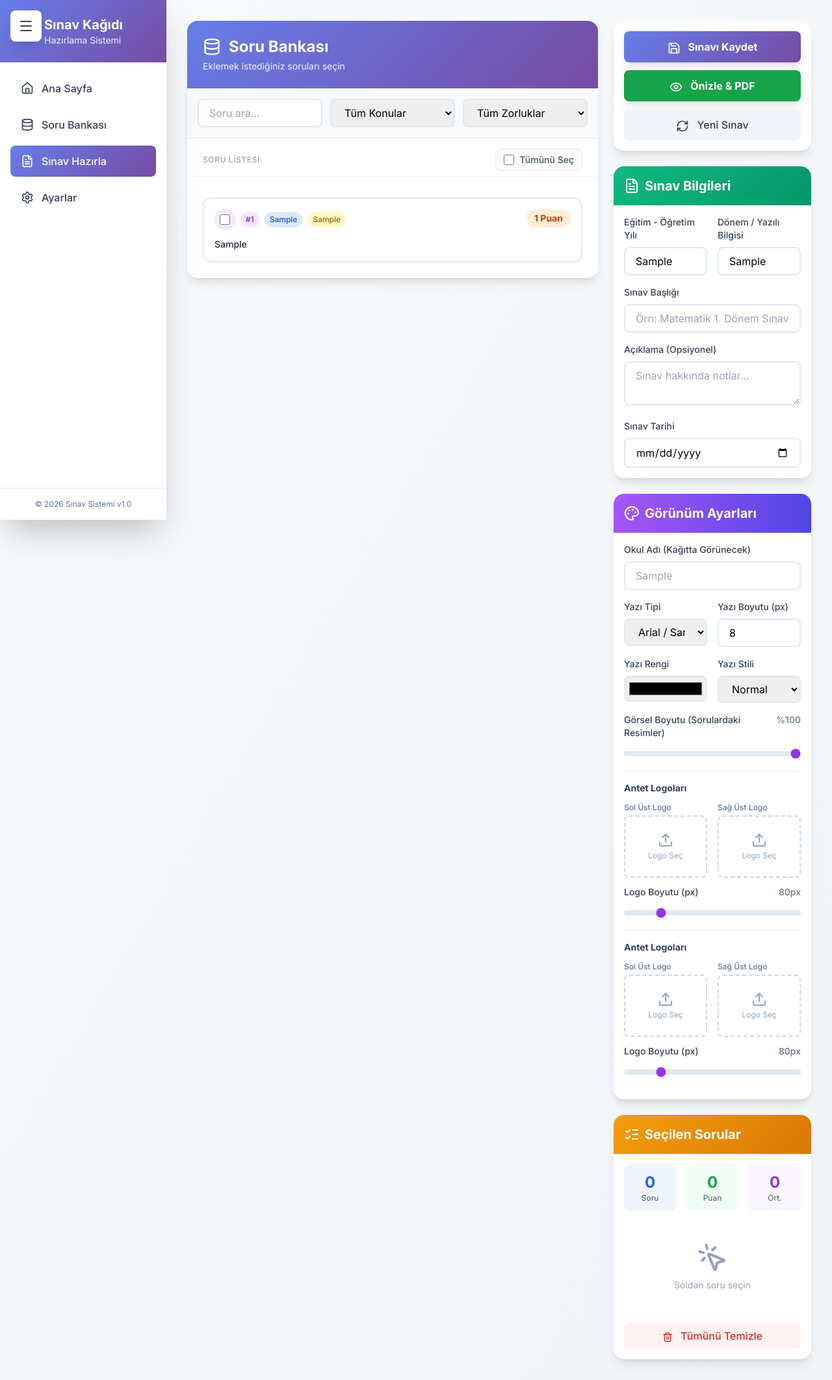
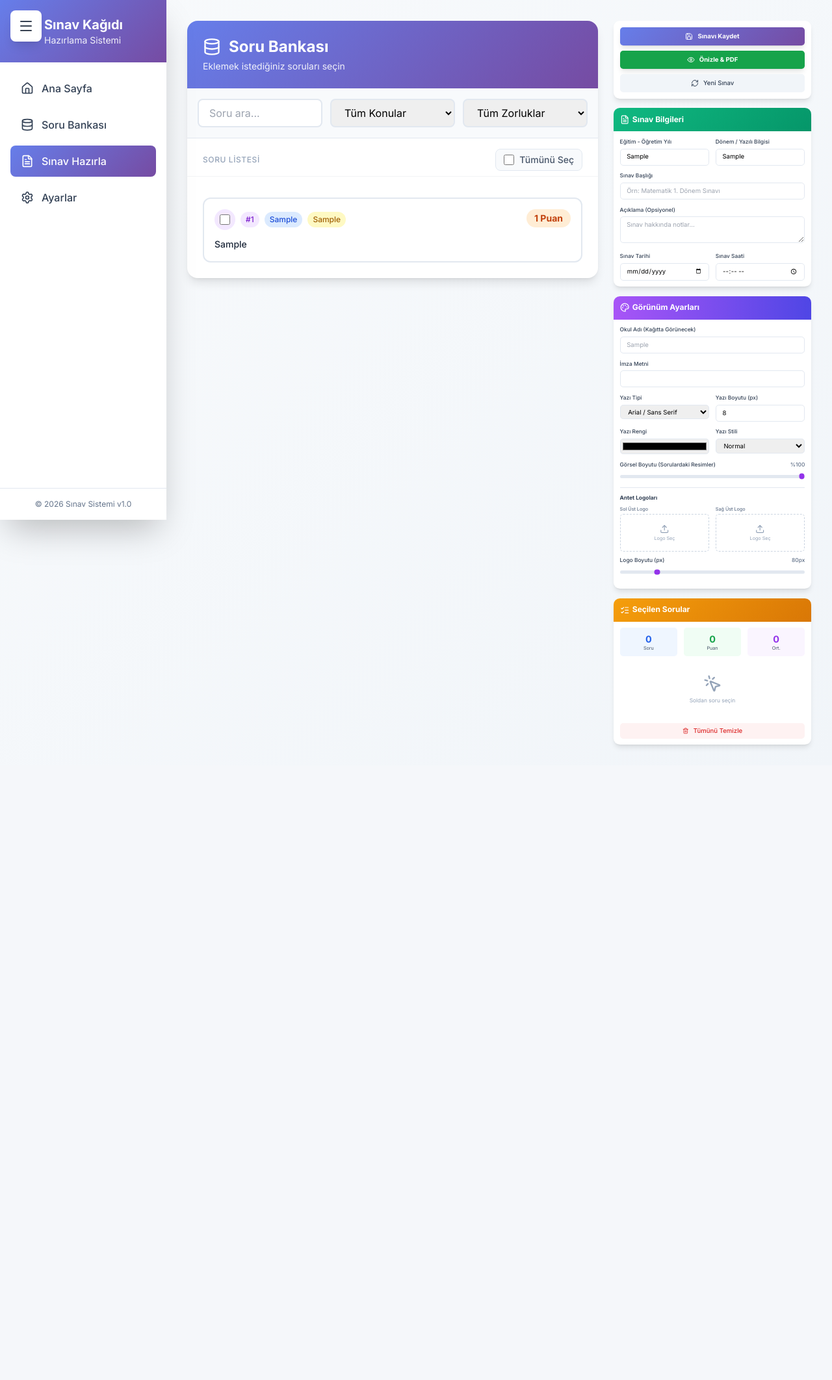
Before and after one commit to erdemalpar/SinavKagidi, a Flask app: page /sinav-hazirlama in a window 1280 px wide. Shown: the whole page at 65% size. After the commit the page ends 1152 px from the top, so only its background shows below. Run offline with Flask 3, Linux system fonts and the light colour scheme; tables that the repository leaves empty hold one stand-in row (values such as "Sample post"); some libraries are stand-ins or nearby versions.

Commit message:
Önemli güncellemeler: Sınav saati, imza metni ayarı, manuel sayfa sonu, orantılı fontlar ve UI iyileştirmeleri

```diff
--- a/app.py
+++ b/app.py
@@ -195,7 +195,28 @@ def sinav_hazirlama():
         ayarlar = SinavAyarlari()
         db.session.add(ayarlar)
         db.session.commit()
-    return render_template('sinav_hazirlama.html', sorular=sorular, ayarlar=ayarlar)
+
+    # Düzenleme modu: URL'den sınav ID'si gelirse o sınavı yükle
+    sinav_id = request.args.get('sinav')
+    eski_sinav = None
+    if sinav_id:
+        eski_sinav = SinavKagidi.query.get(sinav_id)
+
+    return render_template('sinav_hazirlama.html', sorular=sorular, ayarlar=ayarlar, eski_sinav=eski_sinav)
+
+@app.template_filter('turkce_tarih')
+def turkce_tarih_filter(tarih_str):
+    if not tarih_str:
+        return ""
+    try:
+        from datetime import datetime
+        # Tarih formatı: YYYY-MM-DD
+        dt = datetime.strptime(tarih_str, '%Y-%m-%d')
+        aylar = ['', 'Ocak', 'Şubat', 'Mart', 'Nisan', 'Mayıs', 'Haziran',
+                'Temmuz', 'Ağustos', 'Eylül', 'Ekim', 'Kasım', 'Aralık']
+        return f"{dt.day} {aylar[dt.month]} {dt.year}"
+    except:
+        return tarih_str
 
 @app.route('/sinav-kaydet', methods=['POST'])
 def sinav_kaydet():
@@ -208,7 +229,9 @@ def sinav_kaydet():
             donem=data.get('donem'),
             aciklama=data.get('aciklama'),
             tarih=data.get('tarih'),
+            saat=data.get('saat'), # Yeni eklenen
             okul_adi=data.get('okul_adi'),
+            imza_metni=data.get('imza_metni'), # Yeni İmza Metni
             yazi_fontu=data.get('yazi_fontu'),
             yazi_boyutu=data.get('yazi_boyutu', 12),
             yazi_rengi=data.get('yazi_rengi', '#000000'),
--- a/models.py
+++ b/models.py
@@ -93,6 +93,7 @@ class SinavKagidi(db.Model):
     donem = db.Column(db.String(100))
     aciklama = db.Column(db.Text)
     tarih = db.Column(db.String(50))
+    saat = db.Column(db.String(10)) # Sınav saati
     # Görünüm Ayarları
     okul_adi = db.Column(db.String(200))
     yazi_fontu = db.Column(db.String(100), default='font-sans')
@@ -103,6 +104,7 @@ class SinavKagidi(db.Model):
     logo_sol = db.Column(db.String(500))
     logo_sag = db.Column(db.String(500))
     logo_boyutu = db.Column(db.Integer, default=80) # Pixel olarak
+    imza_metni = db.Column(db.String(200), default='Öğr.Gör.Erdem ALPAR')
 
     olusturma_tarihi = db.Column(db.DateTime, default=datetime.utcnow)
     guncelleme_tarihi = db.Column(db.DateTime, default=datetime.utcnow, onupdate=datetime.utcnow)
--- a/templates/sinav_hazirlama.html
+++ b/templates/sinav_hazirlama.html
@@ -109,7 +109,7 @@
     </div>
 
     <!-- Sağ Panel - Seçilen Sorular ve Sınav Ayarları -->
-    <div class="space-y-6">
+    <div class="space-y-6" style="zoom: 0.6;">
         <!-- Eylem Butonları -->
         <div class="bg-white rounded-2xl shadow-lg p-4 space-y-3">
             <button onclick="sinavKaydet()"
@@ -165,10 +165,17 @@
                         class="w-full px-4 py-2 border-2 border-slate-200 rounded-lg focus:border-purple-500 focus:outline-none"></textarea>
                 </div>
 
-                <div>
-                    <label class="block text-sm font-medium text-slate-700 mb-2">Sınav Tarihi</label>
-                    <input type="date" id="sinavTarih"
-                        class="w-full px-4 py-2 border-2 border-slate-200 rounded-lg focus:border-purple-500 focus:outline-none transition-all">
+                <div class="grid grid-cols-2 gap-4">
+                    <div>
+                        <label class="block text-sm font-medium text-slate-700 mb-2">Sınav Tarihi</label>
+                        <input type="date" id="sinavTarih"
+                            class="w-full px-4 py-2 border-2 border-slate-200 rounded-lg focus:border-purple-500 focus:outline-none transition-all">
+                    </div>
+                    <div>
+                        <label class="block text-sm font-medium text-slate-700 mb-2">Sınav Saati</label>
+                        <input type="time" id="sinavSaat"
+                            class="w-full px-4 py-2 border-2 border-slate-200 rounded-lg focus:border-purple-500 focus:outline-none transition-all">
+                    </div>
                 </div>
             </div>
         </div>
@@ -188,6 +195,14 @@
                     <label class="block text-sm font-medium text-slate-700 mb-2">Okul Adı (Kağıtta Görünecek)</label>
                     <input type="text" id="sinavOkulAdi"
                         placeholder="{{ ayarlar.okul_adi if ayarlar else 'Okul Adı Giriniz' }}"
+                        class="w-full px-4 py-2 border-2 border-slate-200 rounded-lg focus:border-purple-500 focus:outline-none transition-all">
+                </div>
+
+                <!-- İmza Metni -->
+                <div>
+                    <label class="block text-sm font-medium text-slate-700 mb-2">İmza Metni</label>
+                    <input type="text" id="sinavImzaMetni"
+                        value="{{ ayarlar.imza_metni if ayarlar else 'Öğr.Gör.Erdem ALPAR' }}"
                         class="w-full px-4 py-2 border-2 border-slate-200 rounded-lg focus:border-purple-500 focus:outline-none transition-all">
                 </div>
 
@@ -306,67 +321,7 @@
                 </div>
 
                 <!-- Antet Logoları -->
-                <div class="border-t border-slate-200 pt-4 mt-4">
-                    <h3 class="text-sm font-bold text-slate-700 mb-3">Antet Logoları</h3>
-                    <div class="grid grid-cols-2 gap-4">
-                        <!-- Sol Logo -->
-                        <div>
-                            <label class="block text-xs font-medium text-slate-500 mb-1">Sol Üst Logo</label>
-                            <div class="relative group border-2 border-dashed border-slate-300 rounded-lg p-2 text-center hover:bg-slate-50 hover:border-purple-300 transition-all h-24 flex items-center justify-center cursor-pointer"
-                                onclick="document.getElementById('solLogoInput').click()">
-                                <input type="file" id="solLogoInput" class="hidden" accept="image/*"
-                                    onchange="logoYukle(this, 'sol')">
-                                <input type="hidden" id="sinavLogoSol">
-                                <div id="solLogoPlaceholder">
-                                    <i data-lucide="upload"
-                                        class="w-6 h-6 mx-auto text-slate-400 group-hover:text-purple-500"></i>
-                                    <span class="text-xs text-slate-400 group-hover:text-purple-500 block mt-1">Logo
-                                        Seç</span>
-                                </div>
-                                <div id="solLogoPreviewContainer"
-                                    class="hidden absolute inset-0 bg-white rounded-lg flex items-center justify-center p-1 border border-slate-200">
-                                    <img id="solLogoPreview" class="max-h-full max-w-full object-contain">
-                                    <button type="button" onclick="event.stopPropagation(); logoSil('sol')"
-                                        class="absolute -top-2 -right-2 bg-red-500 text-white rounded-full p-1 shadow-md hover:bg-red-600 transition-all z-10"><i
-                                            data-lucide="x" class="w-3 h-3"></i></button>
-                                </div>
-                            </div>
-                        </div>
-                        <!-- Sağ Logo -->
-                        <div>
-                            <label class="block text-xs font-medium text-slate-500 mb-1">Sağ Üst Logo</label>
-                            <div class="relative group border-2 border-dashed border-slate-300 rounded-lg p-2 text-center hover:bg-slate-50 hover:border-purple-300 transition-all h-24 flex items-center justify-center cursor-pointer"
-                                onclick="document.getElementById('sagLogoInput').click()">
-                                <input type="file" id="sagLogoInput" class="hidden" accept="image/*"
-                                    onchange="logoYukle(this, 'sag')">
-                                <input type="hidden" id="sinavLogoSag">
-                                <div id="sagLogoPlaceholder">
-                                    <i data-lucide="upload"
-                                        class="w-6 h-6 mx-auto text-slate-400 group-hover:text-purple-500"></i>
-                                    <span class="text-xs text-slate-400 group-hover:text-purple-500 block mt-1">Logo
-                                        Seç</span>
-                                </div>
-                                <div id="sagLogoPreviewContainer"
-                                    class="hidden absolute inset-0 bg-white rounded-lg flex items-center justify-center p-1 border border-slate-200">
-                                    <img id="sagLogoPreview" class="max-h-full max-w-full object-contain">
-                                    <button type="button" onclick="event.stopPropagation(); logoSil('sag')"
-                                        class="absolute -top-2 -right-2 bg-red-500 text-white rounded-full p-1 shadow-md hover:bg-red-600 transition-all z-10"><i
-                                            data-lucide="x" class="w-3 h-3"></i></button>
-                                </div>
-                            </div>
-                        </div>
-                    </div>
-                    <!-- Boyut Ayarı -->
-                    <div class="mt-3">
-                        <label class="block text-sm font-medium text-slate-700 mb-2 flex justify-between">
-                            <span>Logo Boyutu (px)</span>
-                            <span class="text-slate-500" id="logoBoyutLabel">80px</span>
-                        </label>
-                        <input type="range" id="sinavLogoBoyutu" min="40" max="250" value="80"
-                            class="w-full h-2 bg-slate-200 rounded-lg appearance-none cursor-pointer accent-purple-600"
-                            oninput="document.getElementById('logoBoyutLabel').textContent = this.value + 'px'">
-                    </div>
-                </div>
+
 
                 <div>
                 </div>
@@ -506,6 +461,14 @@
     }
 
     async function sinavKaydet() {
+        // UI ile Set senkronizasyonu (Garantilemek için)
+        document.querySelectorAll('.soru-checkbox:checked').forEach(checkbox => {
+            const soruId = parseInt(checkbox.dataset.soruId);
+            if (!isNaN(soruId)) {
+                secilenSorular.add(soruId);
+            }
+        });
+
         if (secilenSorular.size === 0) {
             toastGoster('Lütfen en az bir soru seçin', 'warning');
             return;
@@ -526,7 +489,9 @@
             egitim_yili: document.getElementById('sinavEgitimYili').value,
             donem: document.getElementById('sinavDonem').value,
             tarih: document.getElementById('sinavTarih').value,
+            saat: document.getElementById('sinavSaat').value,
             okul_adi: document.getElementById('sinavOkulAdi').value,
+            imza_metni: document.getElementById('sinavImzaMetni').value,
             yazi_fontu: document.getElementById('sinavYaziFontu').value,
             yazi_boyutu: document.getElementById('sinavYaziBoyutu').value,
             yazi_rengi: document.getElementById('sinavYaziRengi').value,
@@ -678,5 +643,78 @@
         document.getElementById(side === 'sol' ? 'solLogoPreview' : 'sagLogoPreview').src = '';
     }
 
+    // Eğer düzenleme modundaysak (eski_sinav varsa) verileri doldur
+    {% if eski_sinav %}
+    document.addEventListener('DOMContentLoaded', () => {
+        // Form Verileri
+        document.getElementById('sinavBaslik').value = "{{ eski_sinav.baslik }}";
+
+        // Çok satırlı metni JS stringine güvenli aktarmak için escape
+        const aciklama = `{{ eski_sinav.aciklama or '' }}`;
+        document.getElementById('sinavAciklama').value = aciklama;
+
+        document.getElementById('sinavEgitimYili').value = "{{ eski_sinav.egitim_yili or '' }}";
+        document.getElementById('sinavDonem').value = "{{ eski_sinav.donem or '' }}";
+        document.getElementById('sinavTarih').value = "{{ eski_sinav.tarih or '' }}";
+        document.getElementById('sinavSaat').value = "{{ eski_sinav.saat or '' }}";
+        document.getElementById('sinavOkulAdi').value = "{{ eski_sinav.okul_adi or '' }}";
+        document.getElementById('sinavImzaMetni').value = "{{ eski_sinav.imza_metni or '' }}";
+
+        // Görünüm Ayarları
+        document.getElementById('sinavYaziFontu').value = "{{ eski_sinav.yazi_fontu or 'font-sans' }}";
+        document.getElementById('sinavYaziBoyutu').value = "{{ eski_sinav.yazi_boyutu or 12 }}";
+        document.getElementById('sinavYaziRengi').value = "{{ eski_sinav.yazi_rengi or '#000000' }}";
+        document.getElementById('sinavYaziStili').value = "{{ eski_sinav.yazi_stili or 'normal' }}";
+
+        document.getElementById('sinavGorselBoyutu').value = "{{ eski_sinav.gorsel_boyutu or 100 }}";
+        document.getElementById('gorselBoyutuLabel').textContent = '%' + "{{ eski_sinav.gorsel_boyutu or 100 }}";
+
+        // Logo Ayarları
+        const logoSol = "{{ eski_sinav.logo_sol or '' }}";
+        const logoSag = "{{ eski_sinav.logo_sag or '' }}";
+
+        if (logoSol) {
+            document.getElementById('sinavLogoSol').value = logoSol;
+            const solPreview = document.getElementById('solLogoPreview');
+            if (solPreview) solPreview.src = logoSol;
+            document.getElementById('solLogoPlaceholder').classList.add('hidden');
+            document.getElementById('solLogoPreviewContainer').classList.remove('hidden');
+        }
+
+        if (logoSag) {
+            document.getElementById('sinavLogoSag').value = logoSag;
+            const sagPreview = document.getElementById('sagLogoPreview');
+            if (sagPreview) sagPreview.src = logoSag;
+            document.getElementById('sagLogoPlaceholder').classList.add('hidden');
+            document.getElementById('sagLogoPreviewContainer').classList.remove('hidden');
+        }
+
+        document.getElementById('sinavLogoBoyutu').value = "{{ eski_sinav.logo_boyutu or 80 }}";
+        document.getElementById('logoBoyutLabel').textContent = "{{ eski_sinav.logo_boyutu or 80 }}px";
+
+        // Soruları Seç
+        // Jinja2 ile soru ID'lerini listeye çevirip JS'e aktaralım
+        const seciliSoruIdleri = [
+            {% for sinav_sorusu in eski_sinav.sorular %}
+                {{ sinav_sorusu.soru_id }},
+        {% endfor %}
+        ];
+
+    seciliSoruIdleri.forEach(soruId => {
+        const soruKart = document.querySelector(`.soru-kart[data-soru-id="${soruId}"]`);
+        if (soruKart) {
+            // Manuel seçim fonksiyonunu taklit etmeden doğrudan durumu güncelle
+            secilenSorular.add(soruId);
+            soruKart.classList.add('soru-secili');
+            const checkbox = soruKart.querySelector('.soru-checkbox');
+            if (checkbox) checkbox.checked = true;
+        }
+    });
+
+    // Listeyi güncelle
+    secilenSorulariGuncelle();
+    });
+    {% endif %}
+
 </script>
 {% endblock %}
```
Also changed, not shown: templates/sinav_onizleme.html (+92 -17 lines), update_db_v6.py (added, +11 -0 lines), update_db_v7.py (added, +11 -0 lines).
